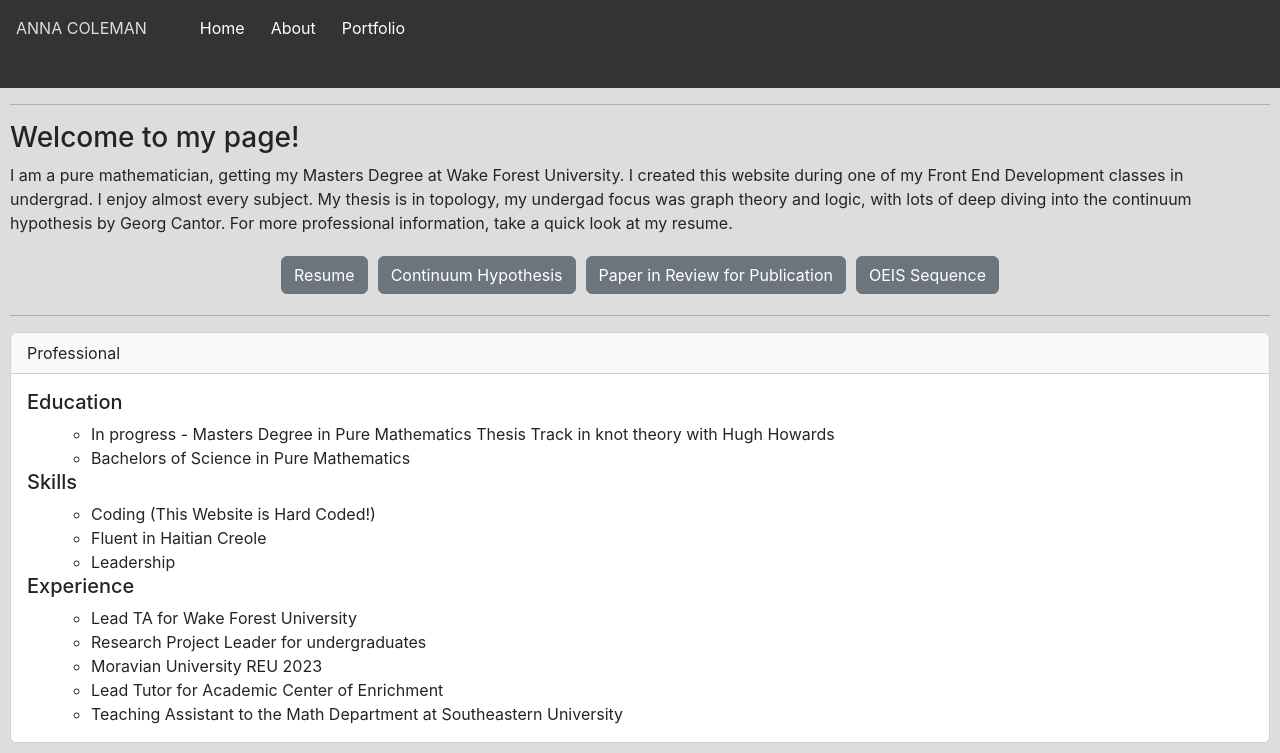
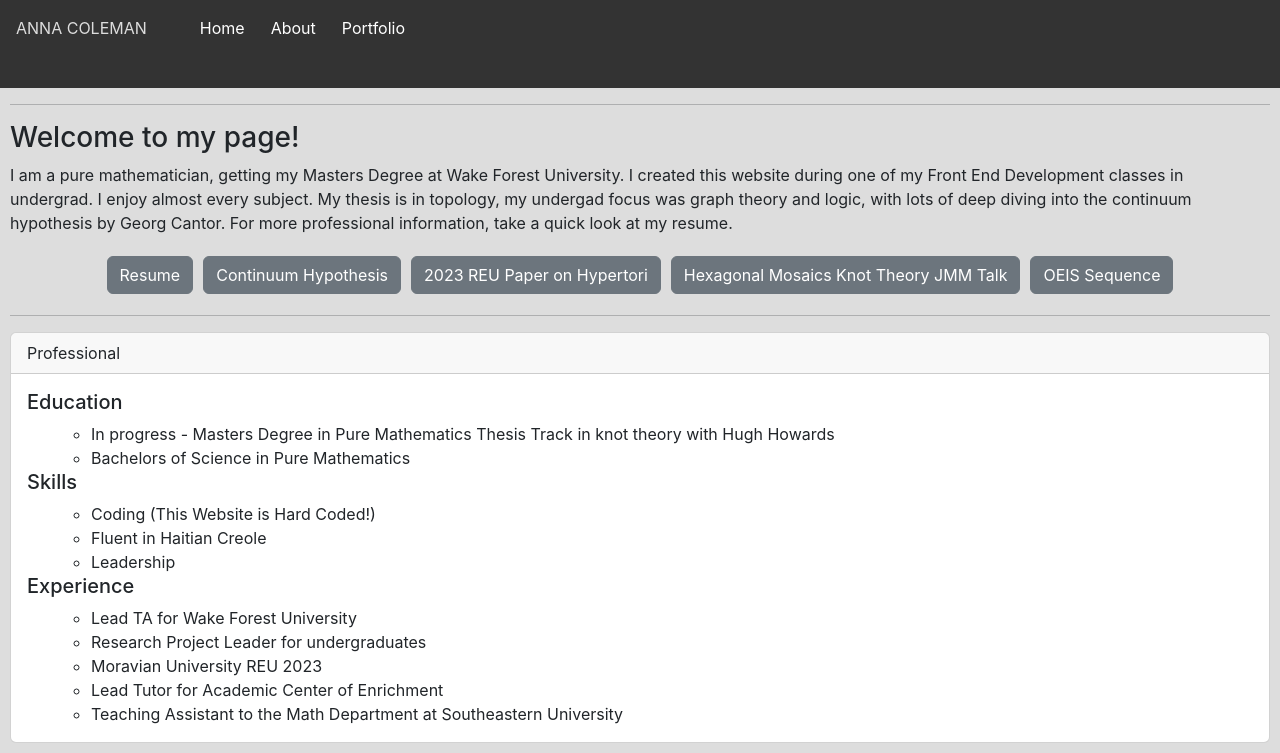
Before and after one commit to acoleman-5302/reactWebsite, a React (Vite) app: page /about in a window 1280 px wide. Shown: the top 753 px of the page. Built offline with nearby package versions, Linux system fonts and the light colour scheme; no server answers; a web font is replaced by a local one.

Commit message:
Added JMM and REU papers

```diff
--- a/src/pages/About.jsx
+++ b/src/pages/About.jsx
@@ -12,7 +12,8 @@ const About = () => {
         <div className="button">
           <a target="blank" href="https://drive.google.com/file/d/1GDA9VCrwzSuIi1Gu-ZmiFrUFsHUbCMtl/view?usp=drivesdk" className="btn btn-secondary ">Resume</a>
           <a target="blank" href="https://drive.google.com/file/d/1yS2bmB_7M5OWwrmlSIAESq7ealH7phTs/view?usp=sharing" className="btn btn-secondary ">Continuum Hypothesis</a>
-          <a target="blank" href="https://arxiv.org/abs/2402.11381" className="btn btn-secondary ">Paper in Review for Publication</a>
+          <a target="blank" href="https://arxiv.org/abs/2402.11381" className="btn btn-secondary ">2023 REU Paper on Hypertori</a>
+          <a target="blank" href="https://drive.google.com/file/d/1TrwiIGhHVGXOl-VHyCchcqOhkKAAg0PS/view?usp=drivesdk" className="btn btn-secondary ">Hexagonal Mosaics Knot Theory JMM Talk</a>
           <a target="blank" href="https://oeis.org/A364237" className="btn btn-secondary ">OEIS Sequence</a>
         </div>
       </div>
```
